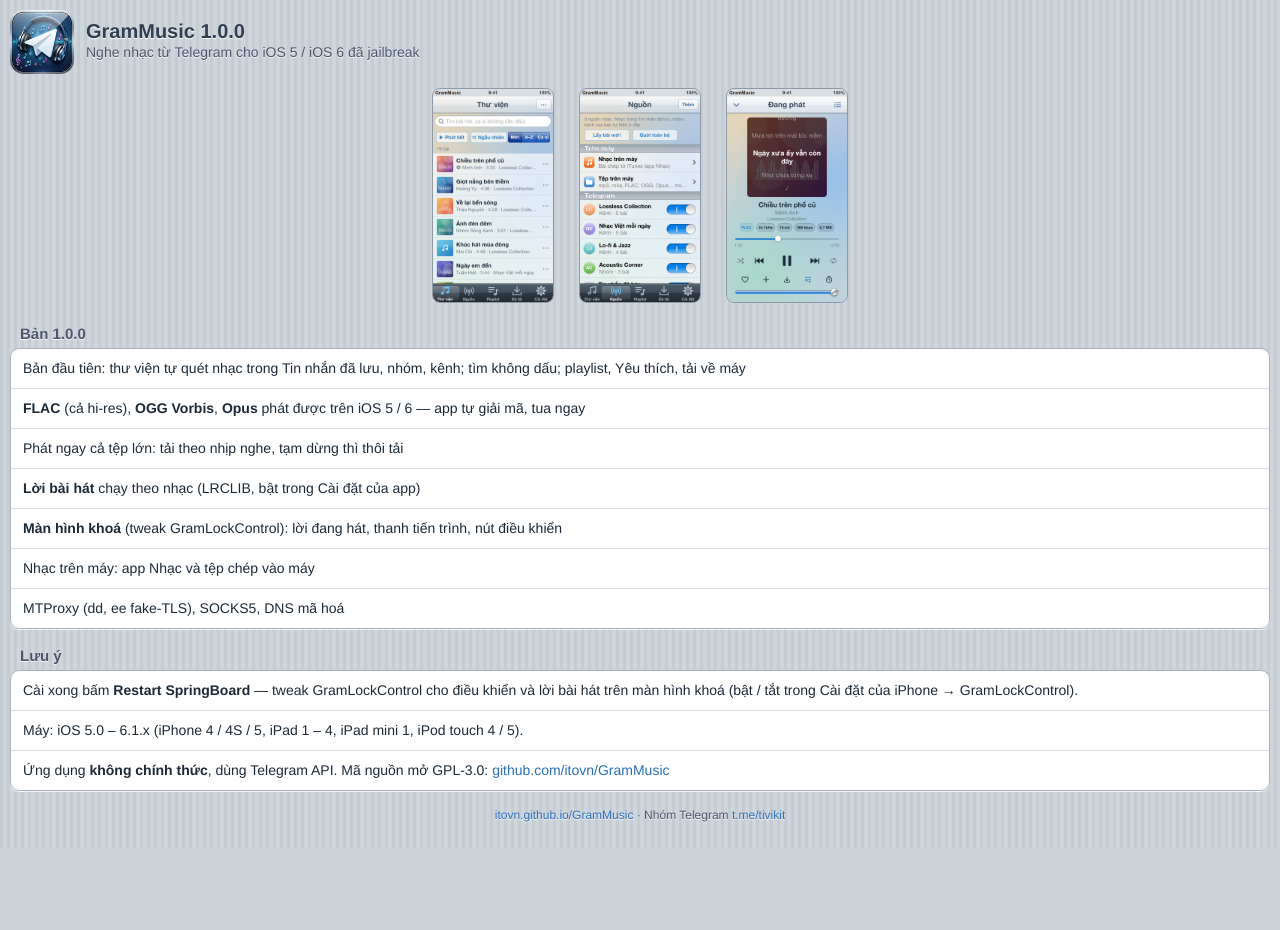
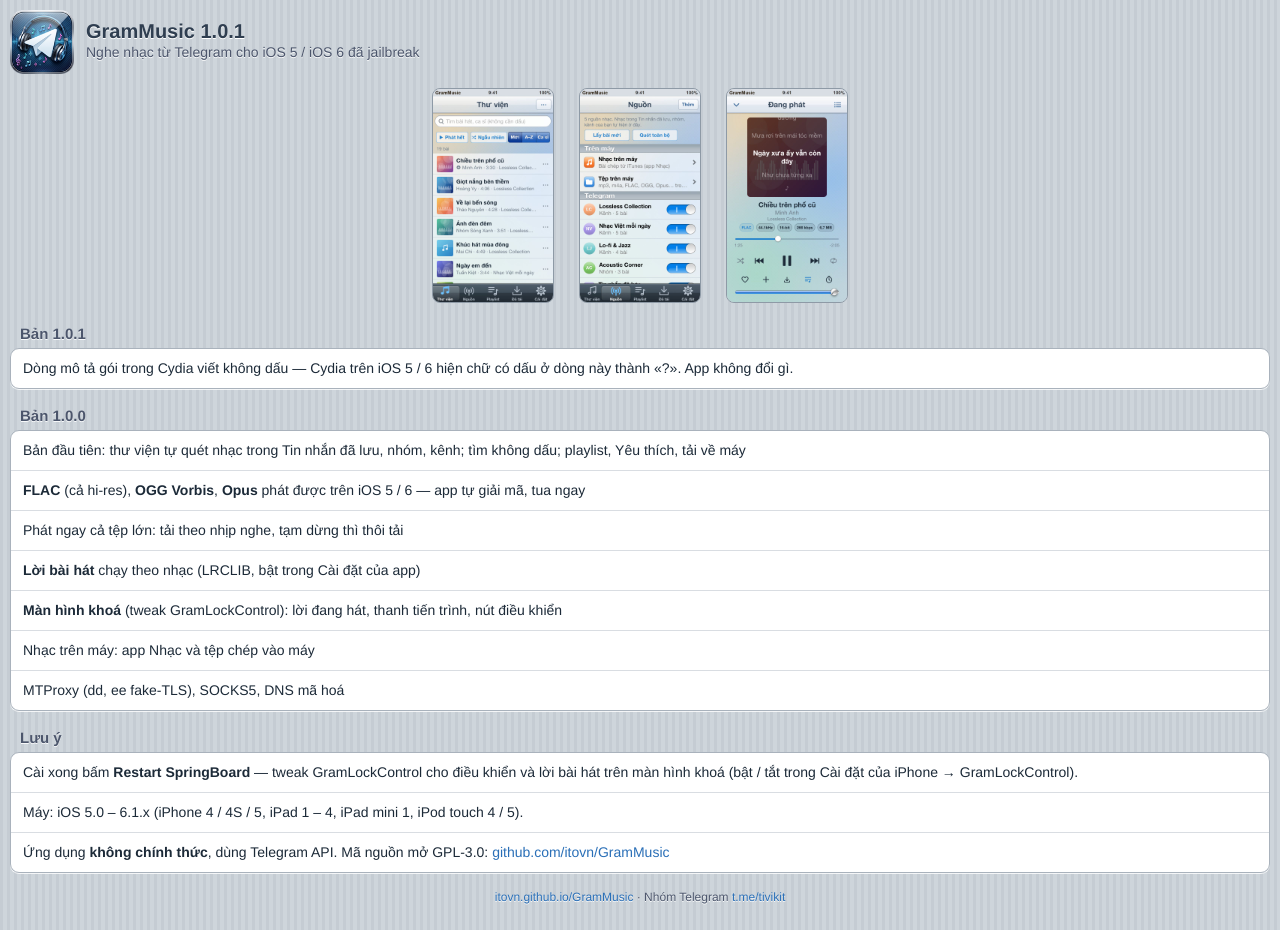
Before and after one commit to itovn/GramMusic, a plain HTML site: page cydia/depiction.html in a window 1280 px wide. Before the commit the page ends 848 px from the top, so only its background shows below. Drawn offline with Linux system fonts and the light colour scheme.

Commit message:
Bản 1.0.1: mô tả gói không dấu (Cydia iOS 5/6 hiện chữ có dấu thành «?»)
Co-Authored-By: Claude Opus 5.5 <noreply@anthropic.com>

```diff
--- a/cydia/depiction.html
+++ b/cydia/depiction.html
@@ -28,12 +28,17 @@ h2 { margin: 18px 10px 6px; font-size: 15px; color: #4c566c; text-shadow: 0 1px
 <body>
 <div class="head">
   <img src="CydiaIcon.png" alt="">
-  <b>GramMusic 1.0.0</b>
+  <b>GramMusic 1.0.1</b>
   <span>Nghe nhạc từ Telegram cho iOS 5 / iOS 6 đã jailbreak</span>
 </div>
 
 <div class="shots">
   <img src="../img/shot-library.jpg" alt="Thư viện"><img src="../img/shot-sources.jpg" alt="Nguồn"><img src="../img/shot-playing.jpg" alt="Đang phát">
+</div>
+
+<h2>Bản 1.0.1</h2>
+<div class="group">
+  <div class="row">Dòng mô tả gói trong Cydia viết không dấu — Cydia trên iOS 5 / 6 hiện chữ có dấu ở dòng này thành «?». App không đổi gì.</div>
 </div>
 
 <h2>Bản 1.0.0</h2>
```
Also changed, not shown: index.html (+1 -1 lines), 5 other files.
